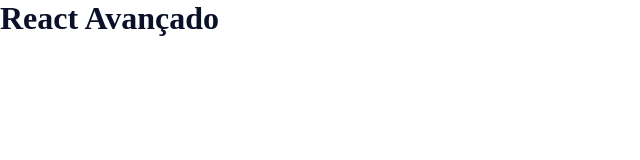
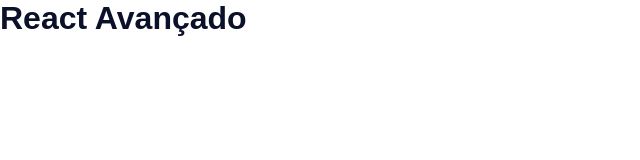
Before and after one commit to MarcusViniciusBarcelos/landing-pages-com-react, a React (Create React App) app: page / in a window 1280 px wide. Shown: the top 160 px of the page, without its empty margins (0-640 px from the left). Built offline with nearby package versions, Linux system fonts and the light colour scheme.

Commit message:
Configurando as fontes

```diff
--- a/src/styles/global-styles.js
+++ b/src/styles/global-styles.js
@@ -1,10 +1,22 @@
 import { createGlobalStyle, css } from 'styled-components';
 
 export const GlobalStyles = createGlobalStyle`
+  @import url('https://fonts.googleapis.com/css2?family=Montserrat:ital,wght@0,900;1,900&family=Open+Sans:ital,wght@0,400;0,700;1,400;1,700&display=swap');
+
   * {
-    margin: 0;
-    padding: 0;
+      margin: 0;
+      padding: 0;
+    }
+
+  html {
+      font-size: 62.5%;
+    }
+
+  body {
+    font-size: 1.6rem;
+    font-family: ${({ theme }) => theme.font.family.default};
   }
-
-  body {}
+  h1 {
+    font-family: ${({ theme }) => theme.font.family.secondary};
+  }
 `;
--- a/src/styles/theme.js
+++ b/src/styles/theme.js
@@ -4,4 +4,10 @@
     secondaryColor: '#DC143C',
     white: '#FFFFFF',
   },
+  font: {
+    family: {
+      default: "'Open Sans', sans-serif",
+      secondary: "'Montserrat', sans-serif",
+    },
+  },
 };
```
